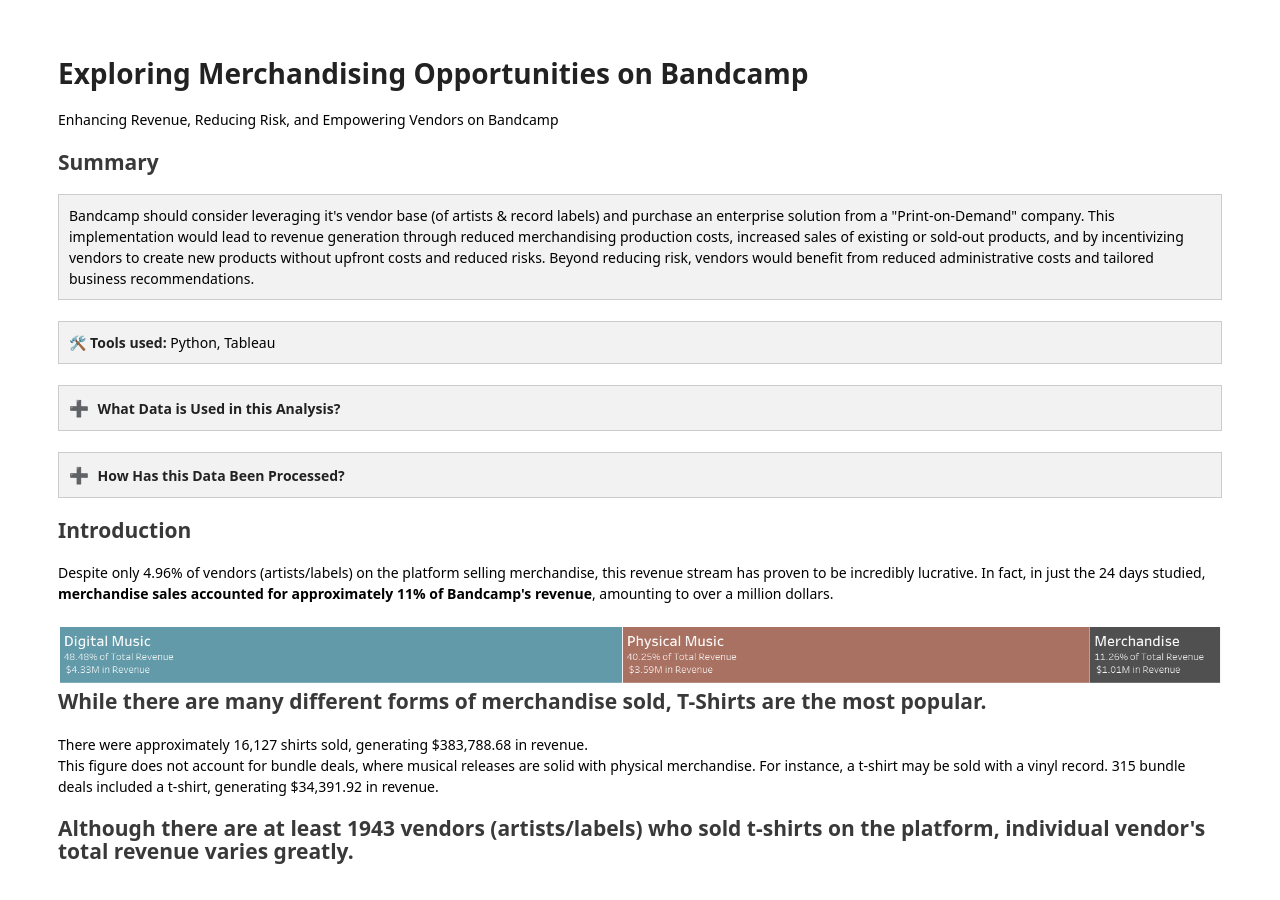
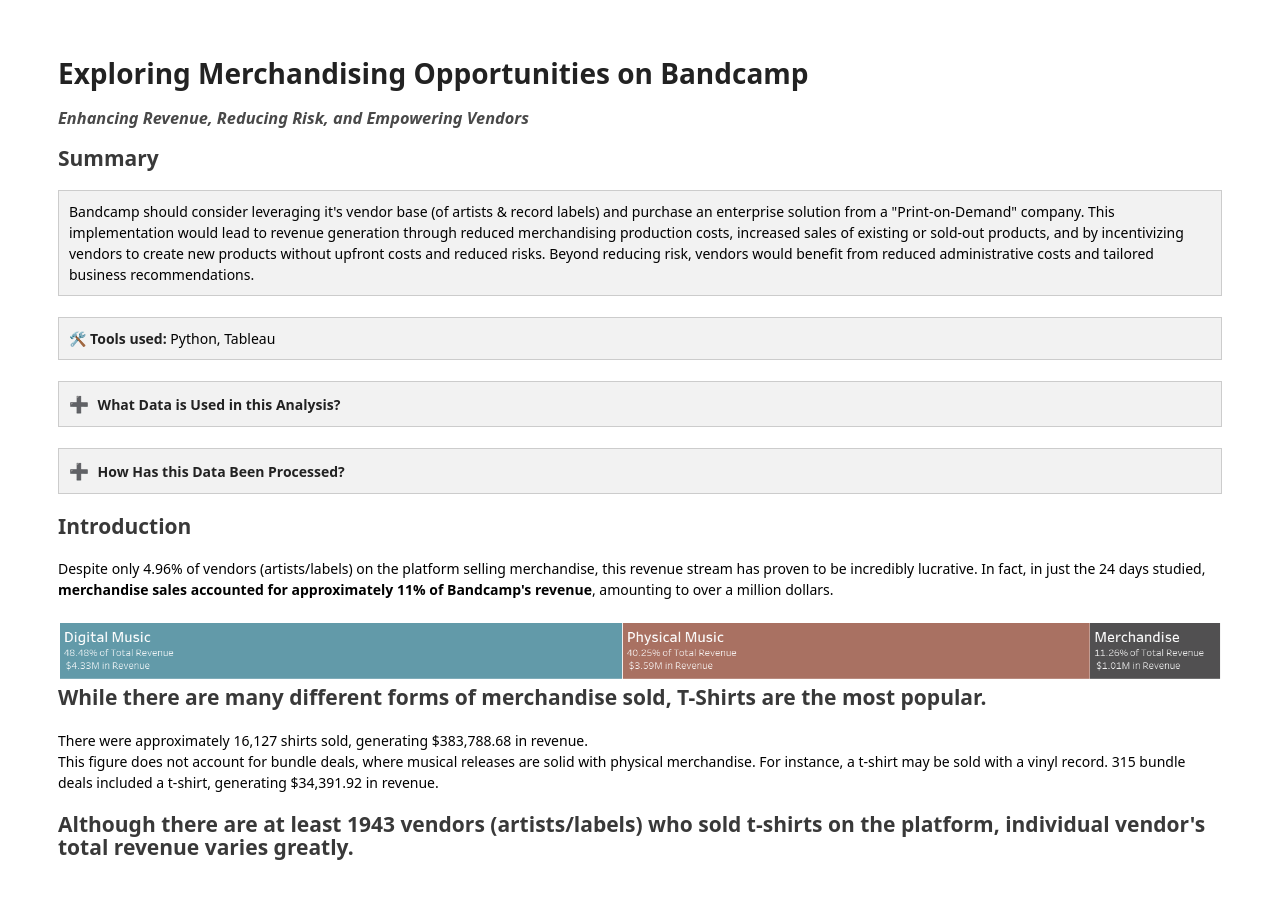
Before and after one commit to nbcarroll/nbcarroll.github.io, a Jekyll site: the page RevenueComparison/index.html, which Jekyll copies as it is, in a window 1280 px wide and 900 px high. Built offline with Jekyll 4.4.1, drawn with Linux system fonts in a browser that asks for light colours.

Commit message:
updated title

```diff
--- a/RevenueComparison/index.html
+++ b/RevenueComparison/index.html
@@ -701,8 +701,8 @@
 
  <body>
    <h1>Exploring Merchandising Opportunities on Bandcamp</h1>
-   Enhancing Revenue, Reducing Risk, and Empowering Vendors on Bandcamp
-   <br><br>
+   <h3><i>Enhancing Revenue, Reducing Risk, and Empowering Vendors</i></h3>
+
 
    <h2> Summary</h2>
    <div class="tools-box">
```
